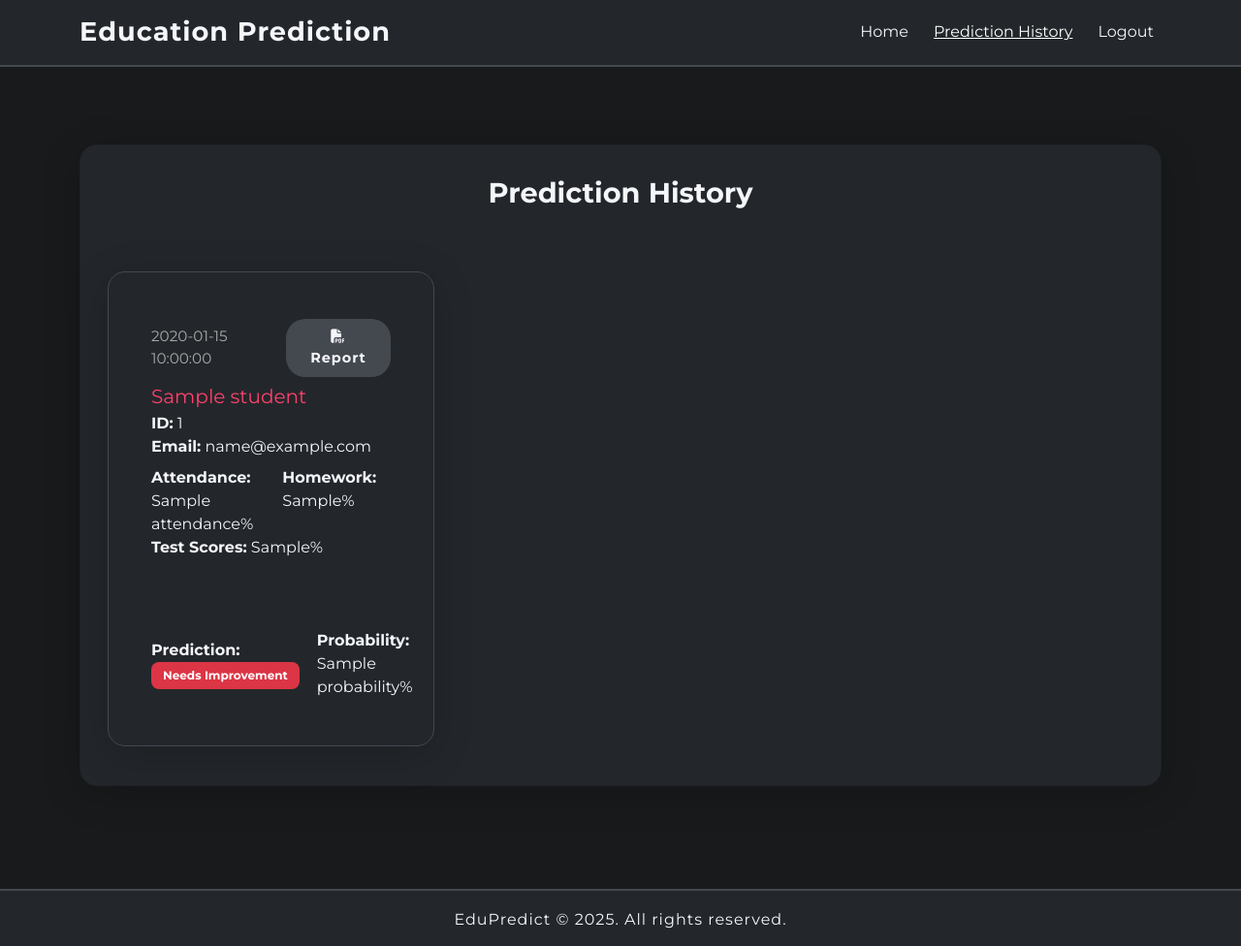
After one commit to mesumbinshaukat/education-prediction, a Flask app: page /prediction-history in a window 1280 px wide. The commit adds this page. Shown: the whole page at 97% size. Run offline with Flask 2, Linux system fonts and the light colour scheme; the visitor is signed in with stand-in values (Sample User, id 1); a database or web service that is not in the repository returns one stand-in record (values such as "Sample title").

Commit message:
added prediction_history, changed the theme as well

```diff
--- a/app.py
+++ b/app.py
@@ -110,6 +110,16 @@ def predict():
         'probability': probability,
     }
     session['student_data'] = student_data
+
+    # Store prediction in database
+    prediction_history = {
+        'username': session['username'],
+        'timestamp': datetime.now(),
+        'student_data': student_data,
+        'prediction': prediction,
+        'probability': probability
+    }
+    db.predictionHistory.insert_one(prediction_history)
 
     # Prediction message
     prediction_message = "Good Result! The student is likely to perform well." if prediction == 1 else "Bad Result! The student may not succeed based on current indicators."
@@ -232,5 +242,17 @@ def report(student_id):
         flash('Student not found!', 'danger')
         return redirect(url_for('index'))
 
+# Add new route for prediction history
+@app.route('/prediction-history')
+@login_required
+def prediction_history():
+    # Get all predictions for the current user
+    predictions = list(db.predictionHistory.find(
+        {'username': session['username']},
+        {'_id': 0}  # Exclude MongoDB _id field
+    ).sort('timestamp', -1))  # Sort by timestamp in descending order
+
+    return render_template('prediction_history.html', predictions=predictions)
+
 if __name__ == '__main__':
     app.run(debug=True)
--- a/static/style.css
+++ b/static/style.css
@@ -24,7 +24,7 @@ h1, h2, h3 {
 }
 
 .navbar a:hover {
-    background-color: #260B08;
+    /* background-color: #260B08; */
     color: white;
 }
 
@@ -32,7 +32,7 @@ h1, h2, h3 {
 form {
     margin: 50px auto;
     padding: 20px;
-    background: #fff;
+    background: #181A1B;
     border-radius: 8px;
     box-shadow: 0px 0px 10px 0px rgba(0,0,0,0.1);
 }
--- /dev/null
+++ b/templates/prediction_history.html
@@ -0,0 +1,197 @@
+<!DOCTYPE html>
+<html lang="en">
+<head>
+    <meta charset="UTF-8">
+    <meta name="viewport" content="width=device-width, initial-scale=1.0">
+    <title>Prediction History</title>
+    <!-- Bootstrap CSS -->
+    <link href="https://cdn.jsdelivr.net/npm/bootstrap@5.1.3/dist/css/bootstrap.min.css" rel="stylesheet">
+    <!-- Font Awesome -->
+    <link href="https://cdnjs.cloudflare.com/ajax/libs/font-awesome/6.4.2/css/all.min.css" rel="stylesheet">
+    <link href="https://fonts.googleapis.com/css2?family=Montserrat:wght@400;700&display=swap" rel="stylesheet">
+    <style>
+        body {
+            font-family: 'Montserrat', sans-serif;
+            background: #181A1B;
+            min-height: 100vh;
+            color: #F5F6FA;
+        }
+        .navbar {
+            background: #23272B !important;
+            border-bottom: 2px solid #444950;
+        }
+        .navbar-brand {
+            font-weight: bold;
+            font-size: 1.7rem;
+            letter-spacing: 1px;
+            color: #F5F6FA !important;
+        }
+        .navbar-nav .nav-link {
+            color: #F5F6FA !important;
+            font-weight: 500;
+            margin-left: 10px;
+        }
+        .navbar-nav .nav-link.active {
+            color: #fff !important;
+            text-decoration: underline;
+        }
+        .main-content {
+            min-height: 80vh;
+            padding-top: 40px;
+            padding-bottom: 40px;
+        }
+        .card {
+            position: relative;
+            border-radius: 18px;
+            box-shadow: 0 8px 40px rgba(0,0,0,0.18);
+            background: #23272B;
+            margin: 40px auto;
+            padding: 32px 28px;
+            color: #F5F6FA;
+        }
+        .card h2 {
+            color: #F5F6FA;
+            font-weight: 700;
+            font-size: 1.8rem;
+            margin-bottom: 24px;
+        }
+        .table {
+            margin-bottom: 0;
+            color: #F5F6FA;
+        }
+        .table thead th {
+            background: #444950;
+            color: #F5F6FA;
+            font-weight: 600;
+            border: none;
+        }
+        .table tbody tr {
+            background-color: #23272B;
+            color: #F5F6FA;
+        }
+        .table tbody tr:hover {
+            background-color: #2C3238;
+        }
+        .badge {
+            padding: 8px 12px;
+            font-weight: 600;
+            border-radius: 8px;
+        }
+        .btn-primary {
+            background: #444950;
+            border: none;
+            border-radius: 20px;
+            font-weight: bold;
+            padding: 8px 16px;
+            font-size: 0.9rem;
+            letter-spacing: 1px;
+            color: #F5F6FA;
+            transition: background 0.2s;
+        }
+        .btn-primary:hover {
+            background: #23272B;
+            color: #fff;
+        }
+        .alert-info {
+            background: #444950;
+            color: #F5F6FA;
+            border: none;
+            border-radius: 10px;
+            font-size: 1.1rem;
+        }
+        footer {
+            background: #23272B;
+            color: #F5F6FA;
+            text-align: center;
+            padding: 18px 0 15px 0;
+            margin-bottom: 0;
+            border-top: 2px solid #444950;
+            font-size: 1rem;
+            letter-spacing: 1px;
+            margin-top: 26px;
+        }
+    </style>
+</head>
+<body>
+    <nav class="navbar navbar-expand-lg navbar-dark bg-dark">
+        <div class="container">
+            <a class="navbar-brand" href="{{ url_for('index') }}">Education Prediction</a>
+            <button class="navbar-toggler" type="button" data-bs-toggle="collapse" data-bs-target="#navbarNav">
+                <span class="navbar-toggler-icon"></span>
+            </button>
+            <div class="collapse navbar-collapse" id="navbarNav">
+                <ul class="navbar-nav ms-auto">
+                    <li class="nav-item">
+                        <a class="nav-link" href="{{ url_for('index') }}">Home</a>
+                    </li>
+                    <li class="nav-item">
+                        <a class="nav-link active" href="{{ url_for('prediction_history') }}">Prediction History</a>
+                    </li>
+                    <li class="nav-item">
+                        <a class="nav-link" href="{{ url_for('logout') }}">Logout</a>
+                    </li>
+                </ul>
+            </div>
+        </div>
+    </nav>
+
+    <div class="main-content container">
+        <div class="card">
+            <h2 class="text-center">Prediction History</h2>
+
+            {% if predictions %}
+                <div class="row g-4 mb-5">
+                    {% for pred in predictions %}
+                    <div class="col-12 col-md-6 col-lg-4 d-flex align-items-stretch">
+                        <div class="card mb-3 w-100" style="background:#23272B; color:#F5F6FA; border:1px solid #444950; min-height: 100%;">
+                            <div class="card-body d-flex flex-column justify-content-between" style="height:100%;">
+                                <div>
+                                    <div class="d-flex justify-content-between align-items-center mb-2">
+                                        <span style="font-size:0.95rem; color:#aaa;">{{ pred.timestamp.strftime('%Y-%m-%d %H:%M:%S') }}</span>
+                                        <a href="{{ url_for('report', student_id=pred.student_data.student_id) }}" class="btn btn-primary btn-sm">
+                                            <i class="fas fa-file-pdf"></i> Report
+                                        </a>
+                                    </div>
+                                    <h5 class="card-title mb-1" style="color:#ff416c;">{{ pred.student_data.name }}</h5>
+                                    <div class="mb-2" style="font-size:1rem;">
+                                        <strong>ID:</strong> {{ pred.student_data.student_id }}<br>
+                                        <strong>Email:</strong> {{ pred.student_data.email }}
+                                    </div>
+                                    <div class="row mb-2" style="font-size:1rem;">
+                                        <div class="col-6"><strong>Attendance:</strong> {{ pred.student_data.attendance }}%</div>
+                                        <div class="col-6"><strong>Homework:</strong> {{ pred.student_data.homework_completion }}%</div>
+                                        <div class="col-12"><strong>Test Scores:</strong> {{ pred.student_data.test_scores }}%</div>
+                                    </div>
+                                </div>
+                                <div class="d-flex align-items-center mt-2" style="gap:18px;">
+                                    <div>
+                                        <strong>Prediction:</strong>
+                                        {% if pred.prediction == 1 %}
+                                            <span class="badge bg-success">Good</span>
+                                        {% else %}
+                                            <span class="badge bg-danger">Needs Improvement</span>
+                                        {% endif %}
+                                    </div>
+                                    <div><strong>Probability:</strong> {{ pred.probability }}%</div>
+                                </div>
+                            </div>
+                        </div>
+                    </div>
+                    {% endfor %}
+                </div>
+            {% else %}
+            <div class="alert alert-info">
+                <i class="fas fa-info-circle me-2"></i>No prediction history found. Make your first prediction to see it here!
+            </div>
+            {% endif %}
+        </div>
+    </div>
+
+    <footer>
+        <span>EduPredict &copy; 2025. All rights reserved.</span>
+    </footer>
+
+    <!-- Bootstrap JS Bundle with Popper -->
+    <script src="https://cdn.jsdelivr.net/npm/bootstrap@5.1.3/dist/js/bootstrap.bundle.min.js"></script>
+</body>
+</html>
```
Also changed, not shown: templates/index.html (+59 -29 lines), templates/result.html (+55 -32 lines), 5 other files.
